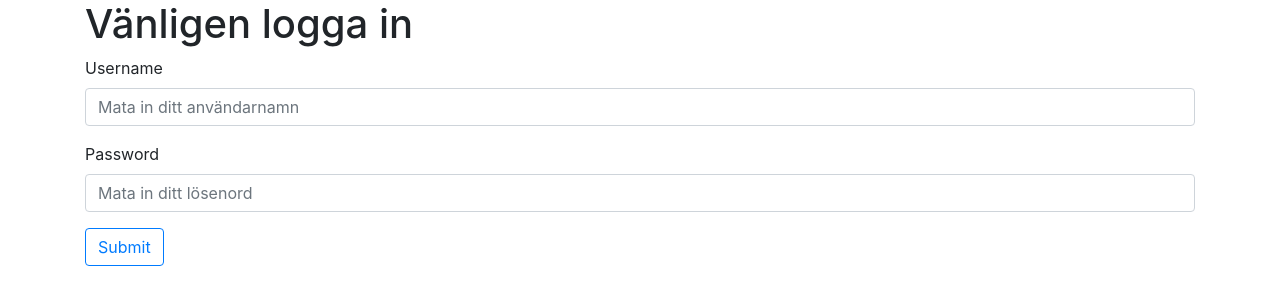
After one commit to srv-master/epic, a PHP site: template app/views/auth/login.html in a window 1280 px wide. The commit adds this page. Shown: the top 305 px of the page. Run offline with PHP 8.4, Linux system fonts and the light colour scheme; the template is opened without the code that fills it, so the values that code supplies are empty.

Commit message:
skapa AuthController.php, sätt upp rutter för login, logout

```diff
--- /dev/null
+++ b/app/views/auth/login.html
@@ -0,0 +1,37 @@
+<!DOCTYPE html>
+<html lang="en">
+<head>
+    <meta charset="UTF-8">
+    <title>Login</title>
+    <link rel="stylesheet" href="/libs/bootstrap/bootstrap.min.css">
+</head>
+<body>
+<div class="container">
+    <div class="row">
+        <div class="container col-12">
+            <h1>Vänligen logga in</h1>
+            <form method="post" action="/login">
+
+                <div class="form-group">
+                    <label for="username">Username</label>
+                    <input type="text" class="form-control" id="username" name="username"
+                           placeholder="Mata in ditt användarnamn" required>
+                </div>
+                <div class="form-group">
+                    <label for="password">Password</label>
+                    <input type="password" class="form-control" id="password" name="password"
+                           placeholder="Mata in ditt lösenord" required>
+                </div>
+
+                <button type="submit" class="btn btn-outline-primary">Submit</button>
+            </form>
+        </div>
+    </div>
+</div>
+<script src="/libs/jquery.min.js"></script>
+<script src="/libs/popper.min.js"></script>
+<script src="/libs/bootstrap/bootstrap.bundle.js"></script>
+
+
+</body>
+</html>
--- a/public/index.php
+++ b/public/index.php
@@ -7,6 +7,10 @@ $dispatcher = FastRoute\simpleDispatcher(function (FastRoute\RouteCollector $r)
     // home
     $r->addRoute('GET', '/', 'HomeController@index');
 
+    // login
+    $r->addRoute('GET', '/login', 'AuthController@login');
+    $r->addRoute('POST', '/login', 'AuthController@auth');
+    $r->addRoute('GET', '/logout', 'AuthController@logout');
     // posts
     $r->addRoute('GET', '/posts', 'PostsController@index');
     $r->addRoute('GET', '/posts/{id:\d+}[/]', 'PostsController@show');
```
Also changed, not shown: app/bootstrap.php (+5 -3 lines), app/controllers/AuthController.php (added, +36 -0 lines), app/controllers/HomeController.php (+8 -4 lines).
